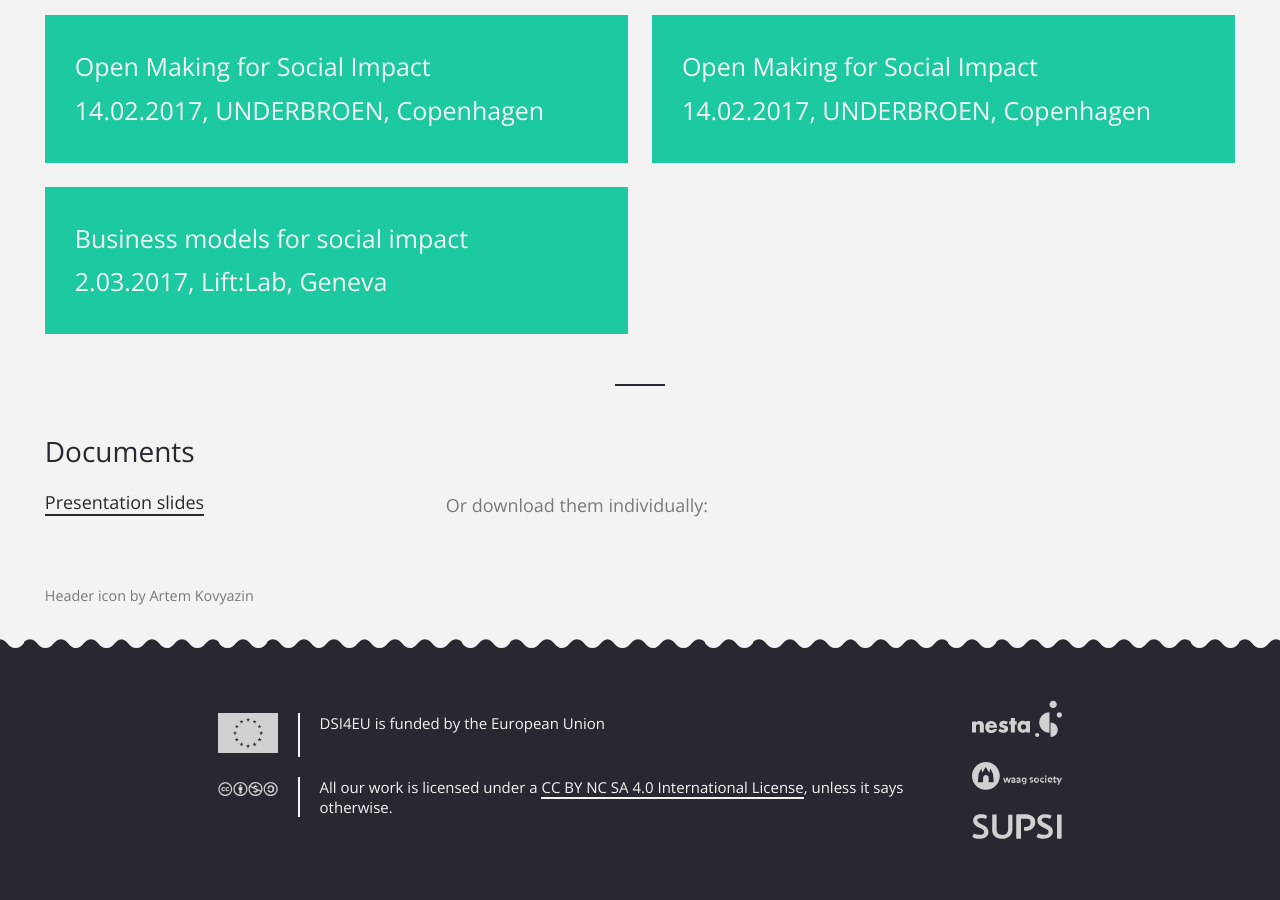
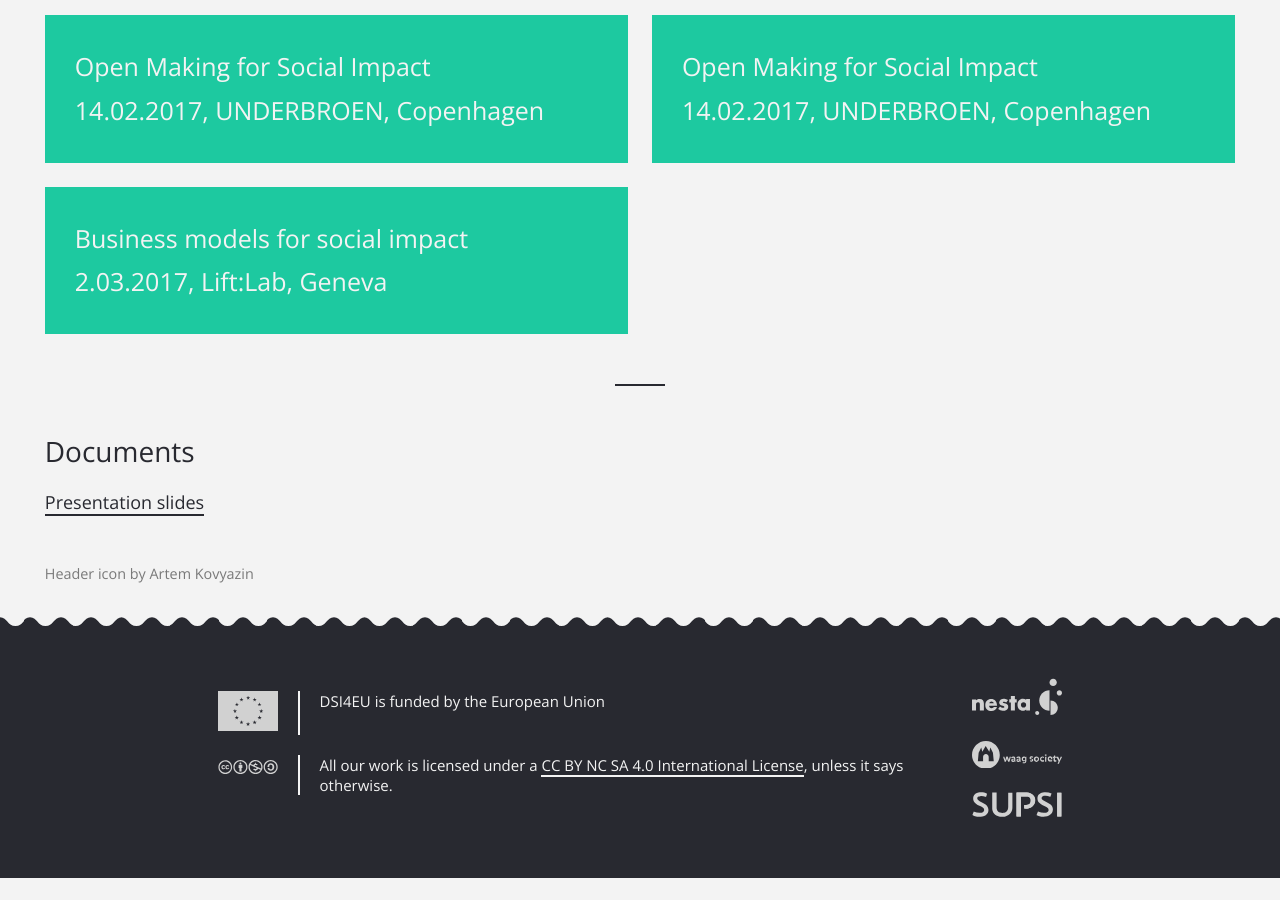
Before and after one commit to DSI4EU/toolkit, a Jekyll site: the page built from workshops.md, in a window 1280 px wide and 900 px high, scrolled down 5069 px. Built offline with Jekyll 4.4.1, drawn with Linux system fonts in a browser that asks for light colours; nearby versions of some CDN libraries; after the commit the page ends 5947 px from its top, so only the background shows below that.

Commit message:
workshop + documents list
s

```diff
--- a/_layouts/workshops.html
+++ b/_layouts/workshops.html
@@ -28,7 +28,6 @@
     {% for link in page.downloads %}
       {% if forloop.first == true %}
           <a href="{{ link.href }}"><span>{{ link.text }}</span></a>
-          <p>Or download them individually:</p>
       {% else %}
           <a href="{{ link.href }}" target="_blank"><span>{{ link.text }}</span></a>
       {% endif %}
```
Also changed, not shown: 2 other files.
